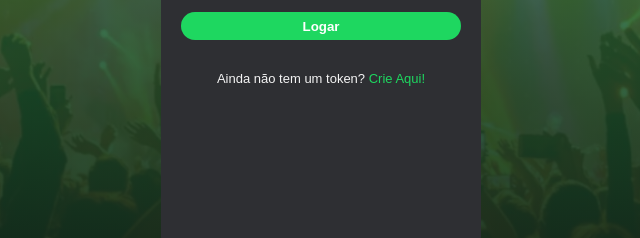
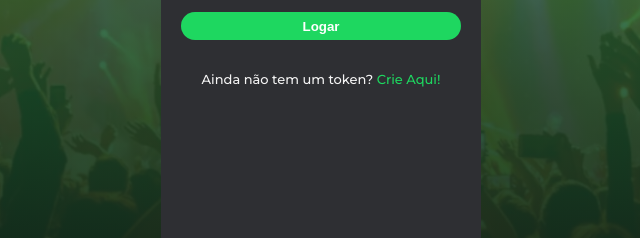
Before and after one commit to LucasTrino/spotify_pop, a plain HTML site: page index.html in a window 1280 px wide. Shown: the part 373-611 px from the top of the page, 319-959 px from the left. Drawn offline with nearby package versions, Linux system fonts and the light colour scheme; files that its build step writes are made by us from their sources.

Commit message:
pequenos ajustes na estilização

```diff
--- a/assets/scss/2-tools/_main.scss
+++ b/assets/scss/2-tools/_main.scss
@@ -1,2 +1 @@
-@import "rotation";
 @import "reset-button-style";
--- a/assets/scss/2-tools/_rotation.scss
+++ /dev/null
@@ -1,8 +0,0 @@
-@keyframes rotation {
-  from {
-    transform: rotate(0deg);
-  }
-  to {
-    transform: rotate(359deg);
-  }
-}
--- a/assets/scss/4-base/_root.scss
+++ b/assets/scss/4-base/_root.scss
@@ -1,3 +1,5 @@
+@import url("https://fonts.googleapis.com/css2?family=Montserrat:ital,wght@0,100..900;1,100..900&display=swap");
+
 html,
 body {
   width: 100vw;
@@ -7,8 +9,12 @@ body {
   padding: 0;
   position: relative;
 
-  font-family: Arial, Helvetica, sans-serif;
+  font-family: "Montserrat", sans-serif;
+  font-optical-sizing: auto;
+  font-weight: 500;
+  font-style: normal;
   font-size: 10px;
+
   color: #000;
   line-height: 1.4;
 
```
